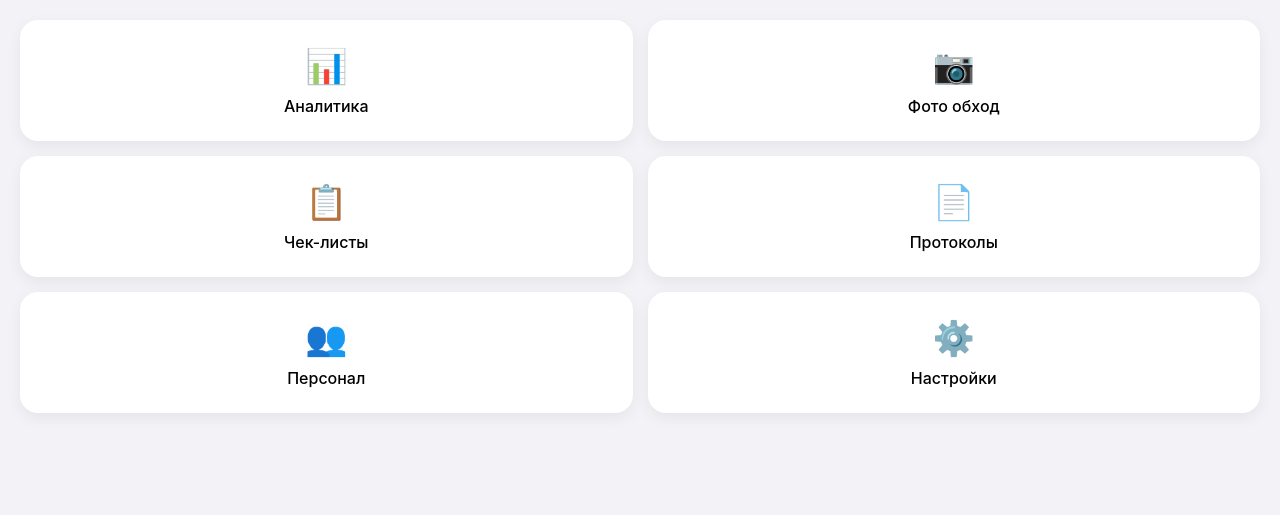
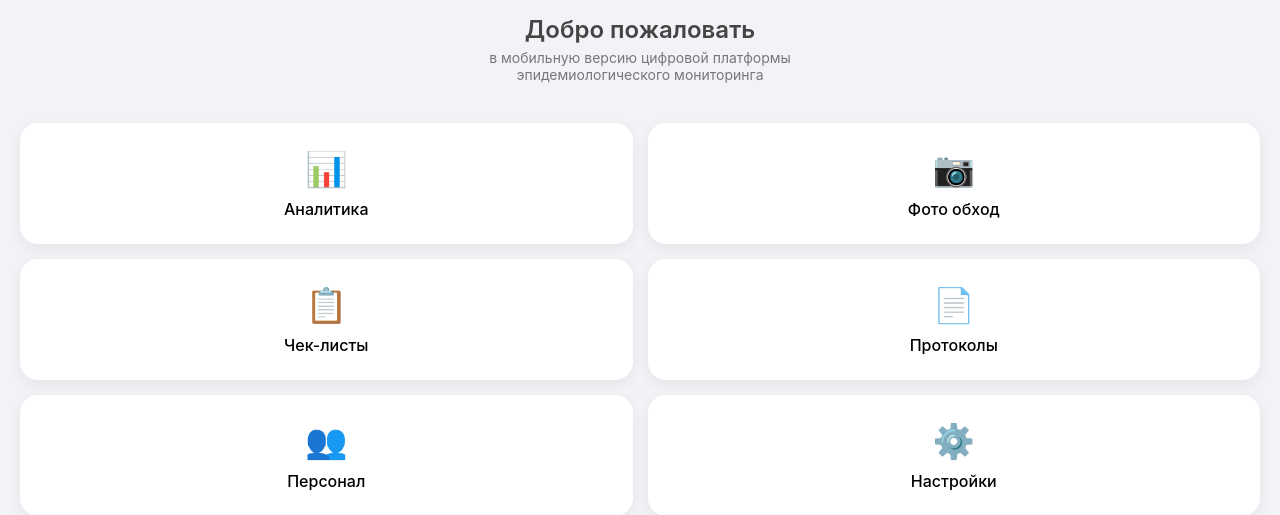
Before and after one commit to leonidbkc-svg/epidmonitor_mobile, a FastAPI app: page / in a window 1280 px wide. Shown: the part 72-587 px from the top of the page. Run offline with FastAPI, Linux system fonts and the light colour scheme.

Commit message:
welcome screen + clickable cards

```diff
--- a/static/app.js
+++ b/static/app.js
@@ -1,4 +1,8 @@
-console.log("EpidMonitor Mobile loaded");
+function openModule(name){
+
+alert("Модуль \"" + name + "\" находится в разработке");
+
+}
 
 if ("serviceWorker" in navigator) {
 
--- a/static/style.css
+++ b/static/style.css
@@ -14,6 +14,29 @@ font-size:26px;
 font-weight:600;
 text-align:center;
 border-bottom:1px solid #e5e5e5;
+
+}
+
+.welcome{
+
+text-align:center;
+padding:10px 20px 20px 20px;
+color:#444;
+
+}
+
+.welcome h2{
+
+margin:5px 0;
+font-weight:600;
+
+}
+
+.welcome p{
+
+margin:0;
+font-size:14px;
+color:#777;
 
 }
 
@@ -35,6 +58,7 @@ padding:25px;
 text-align:center;
 box-shadow:0 5px 15px rgba(0,0,0,0.06);
 transition:0.2s;
+cursor:pointer;
 
 }
 
--- a/templates/index.html
+++ b/templates/index.html
@@ -25,34 +25,45 @@
 EpidMonitor
 </div>
 
+<div class="welcome">
+
+<h2>Добро пожаловать</h2>
+
+<p>
+в мобильную версию цифровой платформы<br>
+эпидемиологического мониторинга
+</p>
+
+</div>
+
 <div class="container">
 
-<div class="card">
+<div class="card" onclick="openModule('analytics')">
 <div class="icon">📊</div>
 <div class="title">Аналитика</div>
 </div>
 
-<div class="card">
+<div class="card" onclick="openModule('photo')">
 <div class="icon">📷</div>
 <div class="title">Фото обход</div>
 </div>
 
-<div class="card">
+<div class="card" onclick="openModule('checklist')">
 <div class="icon">📋</div>
 <div class="title">Чек-листы</div>
 </div>
 
-<div class="card">
+<div class="card" onclick="openModule('protocols')">
 <div class="icon">📄</div>
 <div class="title">Протоколы</div>
 </div>
 
-<div class="card">
+<div class="card" onclick="openModule('staff')">
 <div class="icon">👥</div>
 <div class="title">Персонал</div>
 </div>
 
-<div class="card">
+<div class="card" onclick="openModule('settings')">
 <div class="icon">⚙️</div>
 <div class="title">Настройки</div>
 </div>
```
